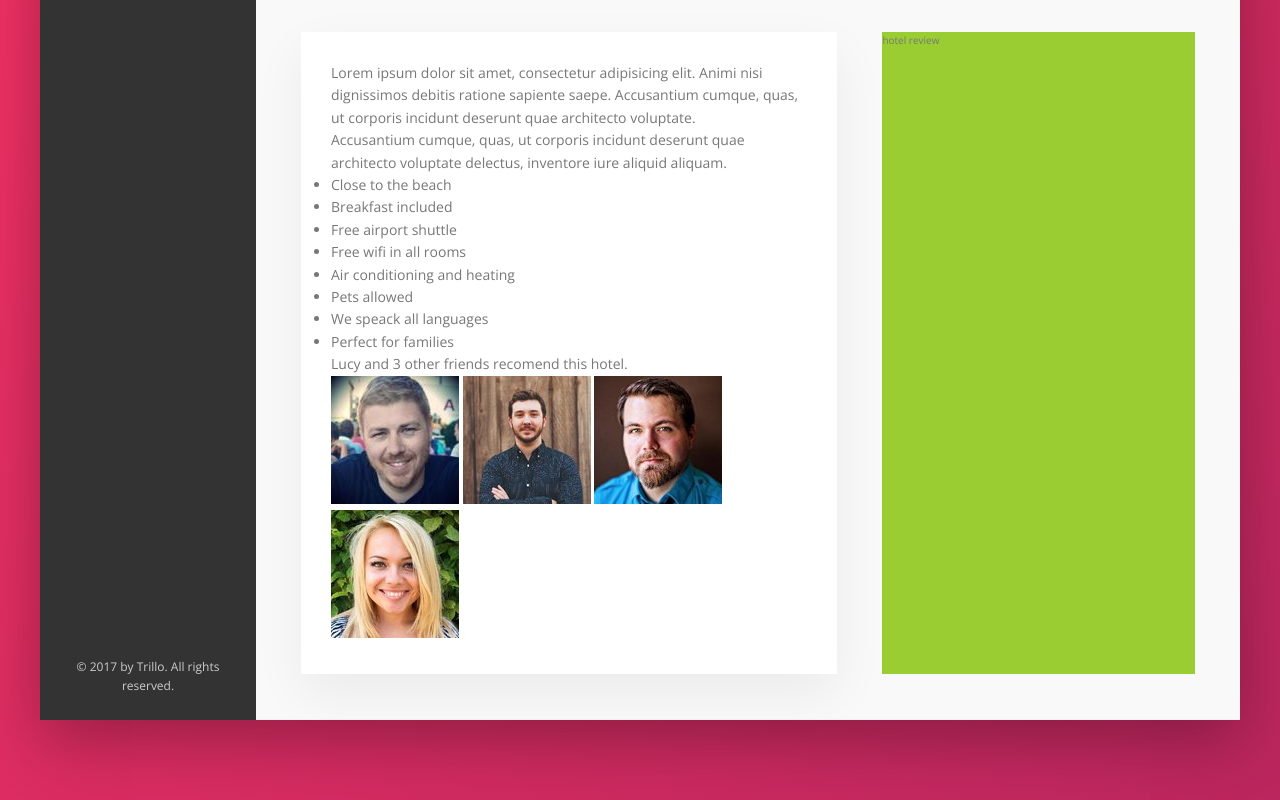
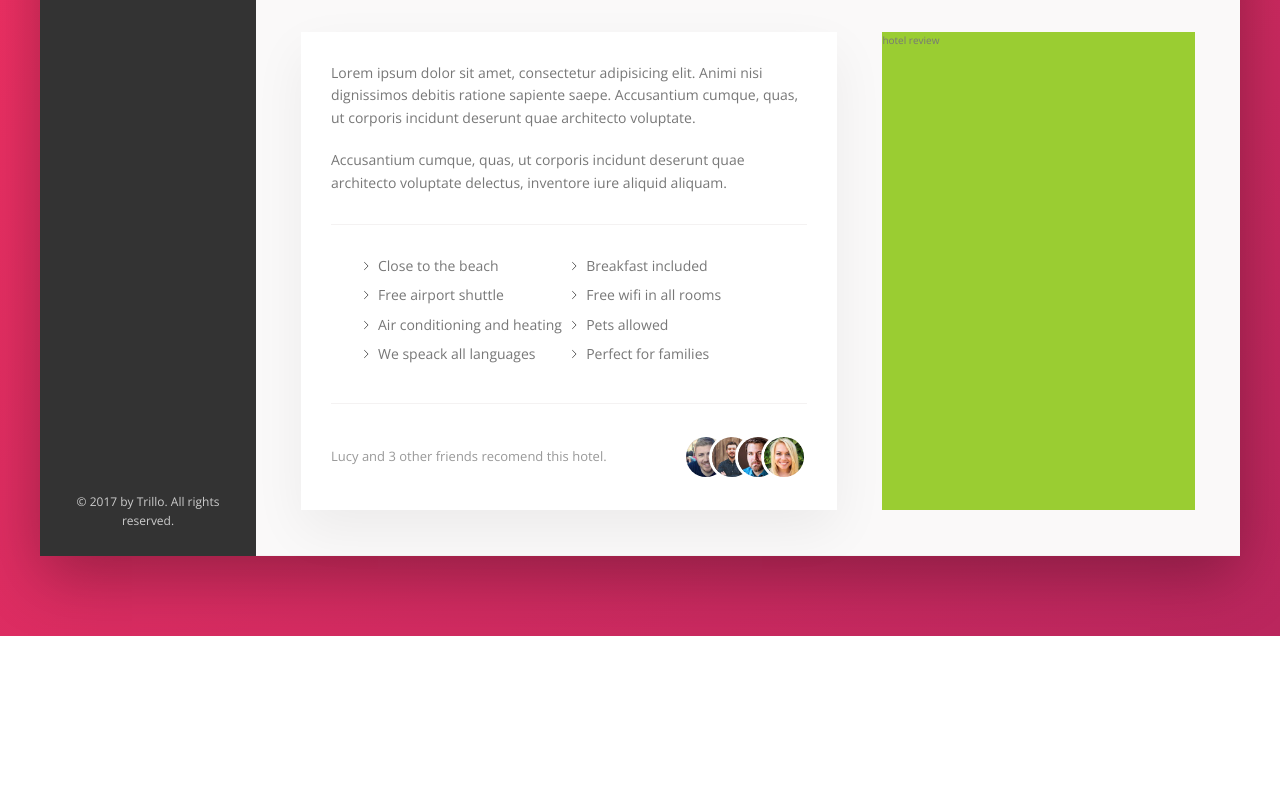
Before and after one commit to derwin9227/trillo-project, a website: page index.html in a window 1280 px wide. Shown: the part 615-1415 px from the top of the page. After the commit the page ends 1251 px from the top, so only its background shows below. Drawn offline with nearby package versions, Linux system fonts and the light colour scheme.

Commit message:
finishing the description section

```diff
--- a/index.html
+++ b/index.html
@@ -151,7 +151,7 @@
                                 <li class="list__item">Perfect for families</li>
                             </ul>
                             <div class="recomend">
-                                <p class="recomend_count">
+                                <p class="recomend__count">
                                     Lucy and 3 other friends recomend this hotel.
                                 </p>
                                 <div class="recomend__friends">
--- a/sass/_components.scss
+++ b/sass/_components.scss
@@ -303,3 +303,79 @@
         box-shadow: none;
     }
 }
+
+///////////////////////////////////
+// PARAGRAPH
+
+.paragraph:not(:last-of-type){
+    margin-bottom: 2rem;
+}
+
+///////////////////////////////////
+// LIST
+.list{
+    list-style: none;
+    margin: 3rem 0;
+    padding: 3rem;
+    border-top: var(--line);
+    border-bottom: var(--line);
+
+    display: flex;
+    flex-wrap: wrap;
+
+    &__item{
+        flex: 0 0 50%;
+        margin-bottom: .7rem;
+    }
+
+    &__item::before{
+        content: "";
+        display: inline-block;
+        height: 1rem;
+        width: 1rem;
+        margin-right: .7rem;
+
+        //Older browsers
+        background-image: url(../img/chevron-thin-right.svg);
+        background-size: cover;
+
+        //Newer browsers = masks
+        //background-color: var(--color-primary);
+        --webkit-mask-image: url(../img/chevron-thin-right.svg);
+        --webkit-mask-size: cover;
+        mask-image: url(../img/chevron-thin-right.svg);
+        mask-size: cover;
+    }
+}
+
+///////////////////////////////////
+// RECOMEND
+.recomend{
+    font-size: 1.3rem;
+    color: var(--color-grey-dark-3);
+
+    display: flex;
+    align-items: center;
+    margin-right: auto;
+
+    &__count{
+        margin-right: auto;
+    }
+
+    &__friends{
+        display: flex;
+    }
+
+    &__photo{
+        box-sizing: content-box;
+        height: 4rem;
+        width: 4rem;
+        border-radius: 50%;
+        border: 3px solid #fff;
+
+        &:not(:last-child){
+            margin-right: -2rem;
+        }
+    }
+
+}
```
Also changed, not shown: css/style.css, 1 other file.
